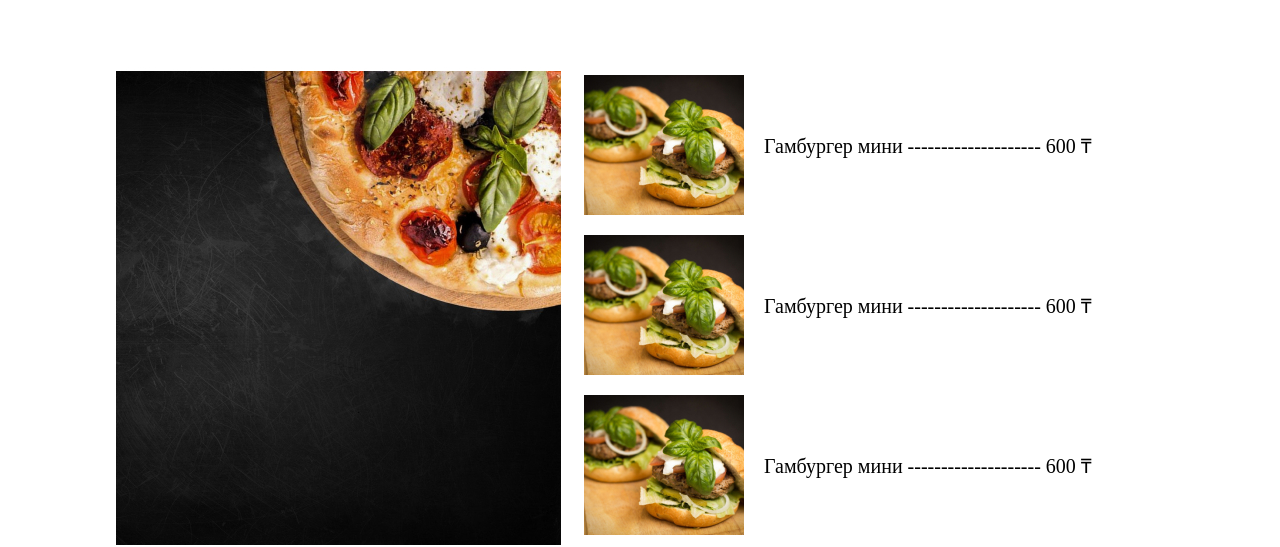
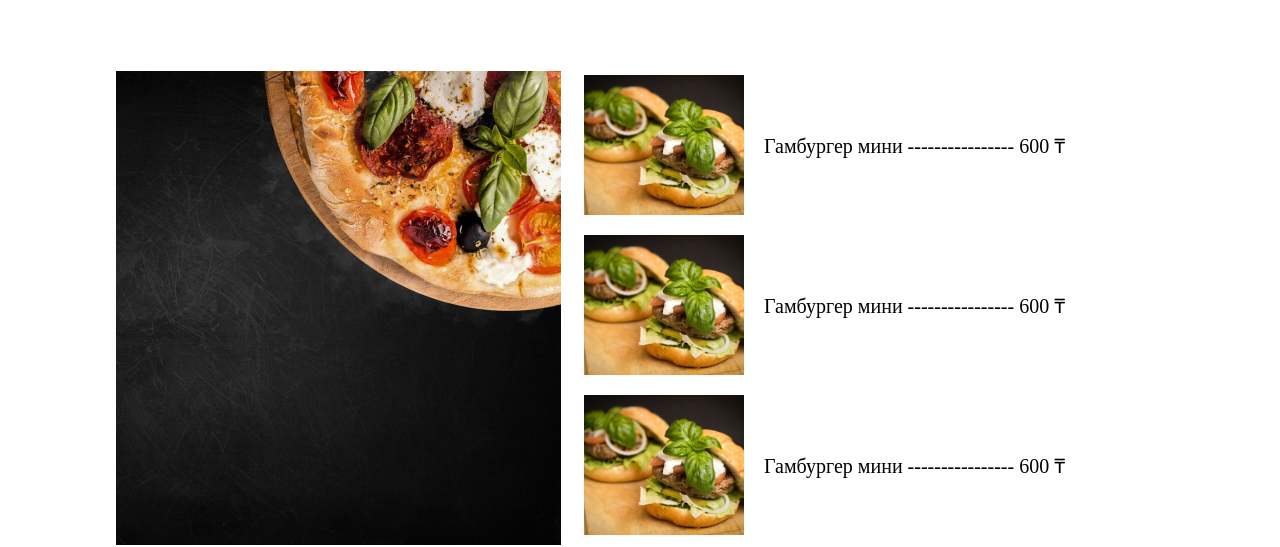
Before and after one commit to Abusultanm/Abusultanm.github.io, a plain HTML site: page index.html in a window 1280 px wide. Shown: the part 2240-2787 px from the top of the page. Drawn offline with Linux system fonts and the light colour scheme.

Commit message:
index.html

```diff
--- a/index.html
+++ b/index.html
@@ -179,21 +179,21 @@
             <div class="burgers-item">
               <img src="images/burgers/burger.jpg" class="burger" alt="">
               <div class="burger-item">
-               Гамбургер мини -------------------- 600 ₸
+               Гамбургер мини ---------------- 600 ₸
               </div>
             </div>
 
             <div class="burgers-item">
               <img src="images/burgers/burger.jpg" class="burger" alt="">
               <div class="burger-item">
-               Гамбургер мини -------------------- 600 ₸
+               Гамбургер мини ---------------- 600 ₸
               </div>
             </div>
 
             <div class="burgers-item">
               <img src="images/burgers/burger.jpg" class="burger" alt="">
               <div class="burger-item">
-               Гамбургер мини -------------------- 600 ₸
+               Гамбургер мини ---------------- 600 ₸
               </div>
             </div>
           </div>
```
